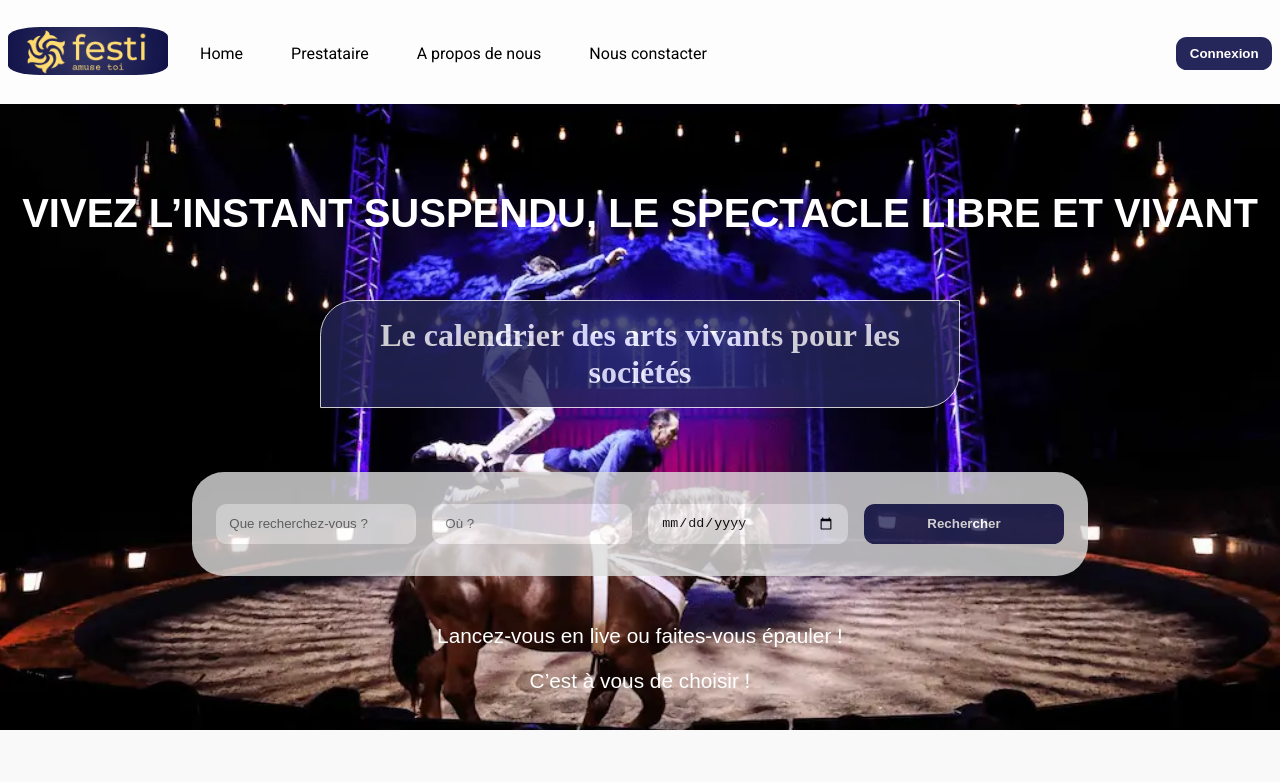
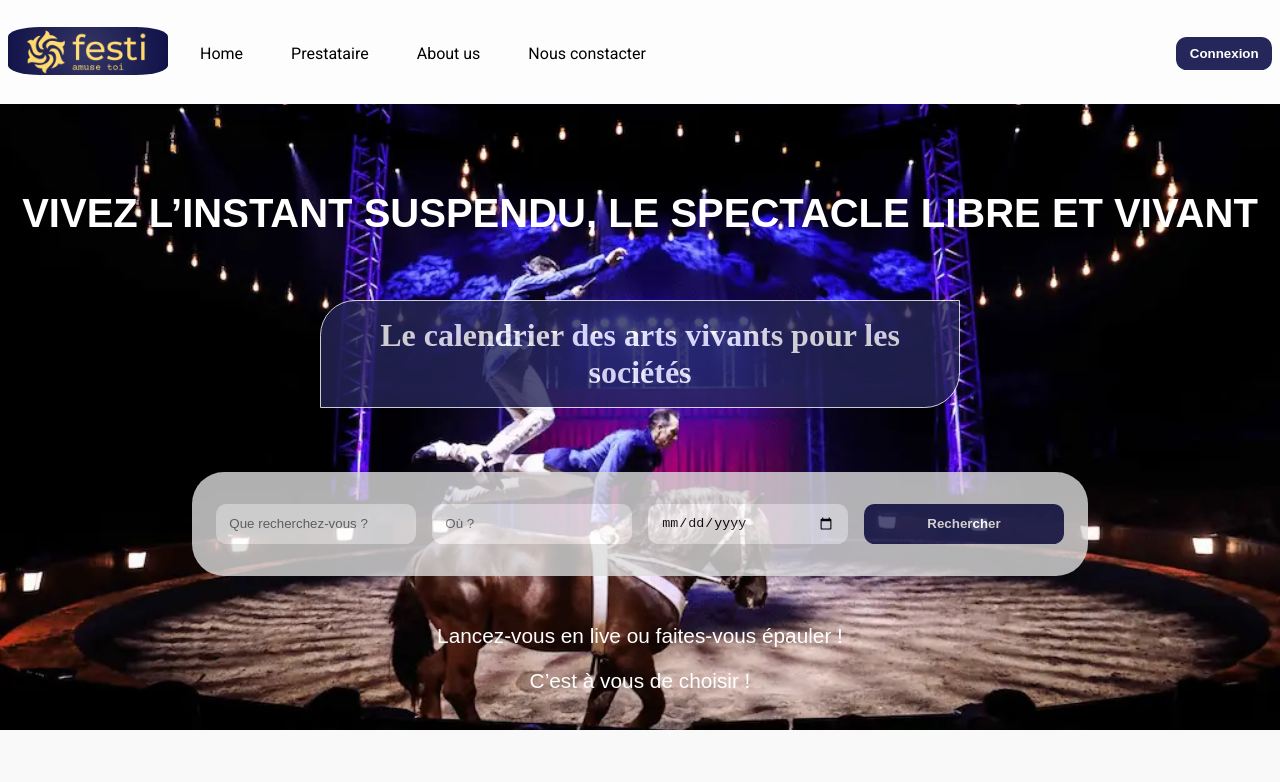
Before and after one commit to urngniaba/evenements-salle-spectacle, a Next.js app: page / in a window 1280 px wide. Shown: the top 782 px of the page. Built offline with nearby package versions, Linux system fonts and the light colour scheme.

Commit message:
Update Header.jsx

```diff
--- a/components/Header.jsx
+++ b/components/Header.jsx
@@ -12,7 +12,7 @@ export default function Header() {
     const menus = [
         { href: "/", text: "Home" },
         { href: "/prestataire", text: "Prestataire" },
-        { href: "/apropos", text: "A propos de nous" },
+        { href: "/apropos", text: "About us" },
         { href: "/contact", text: "Nous constacter" },
     ]
     const [modalOpen, setModalOpen] = useState(false);
```
